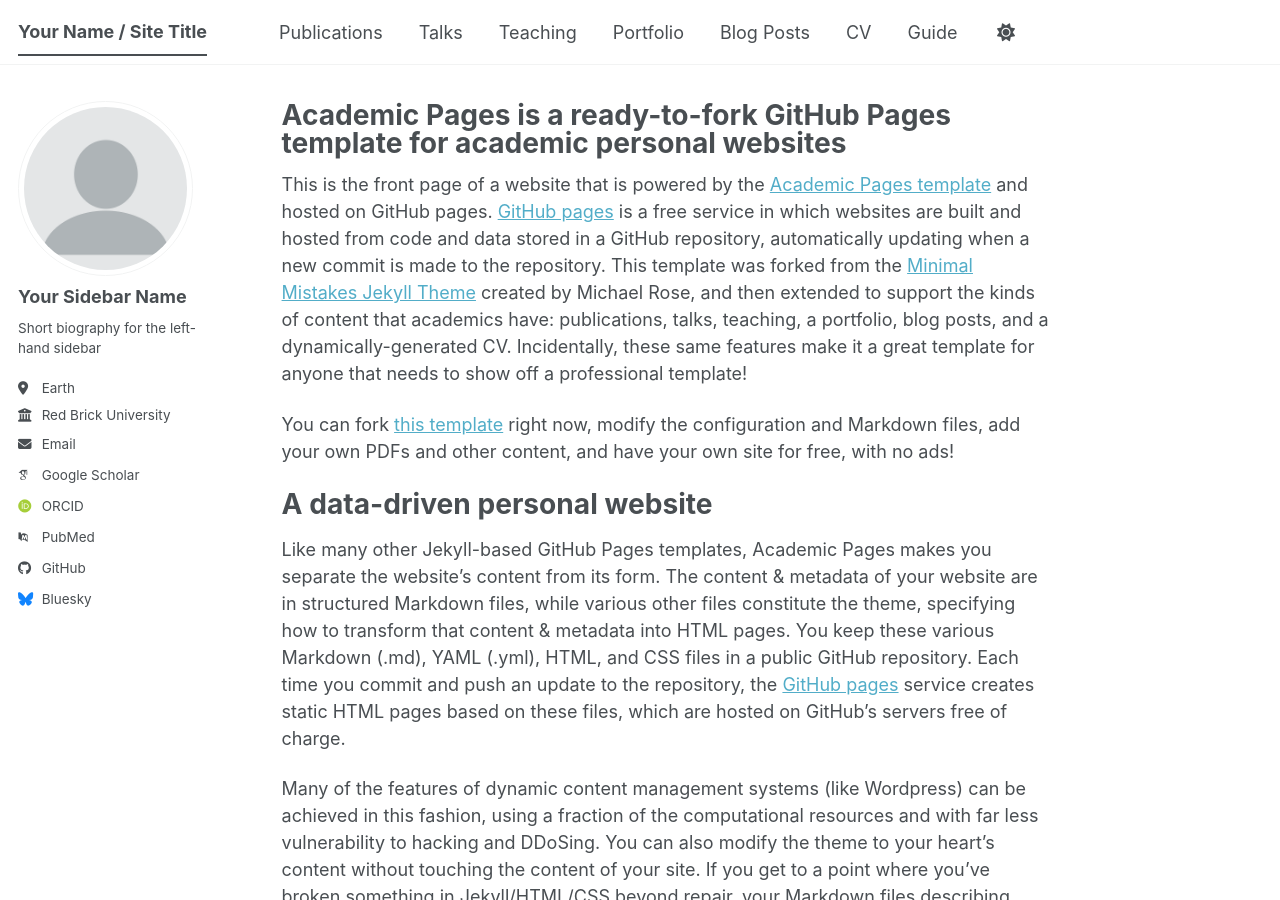
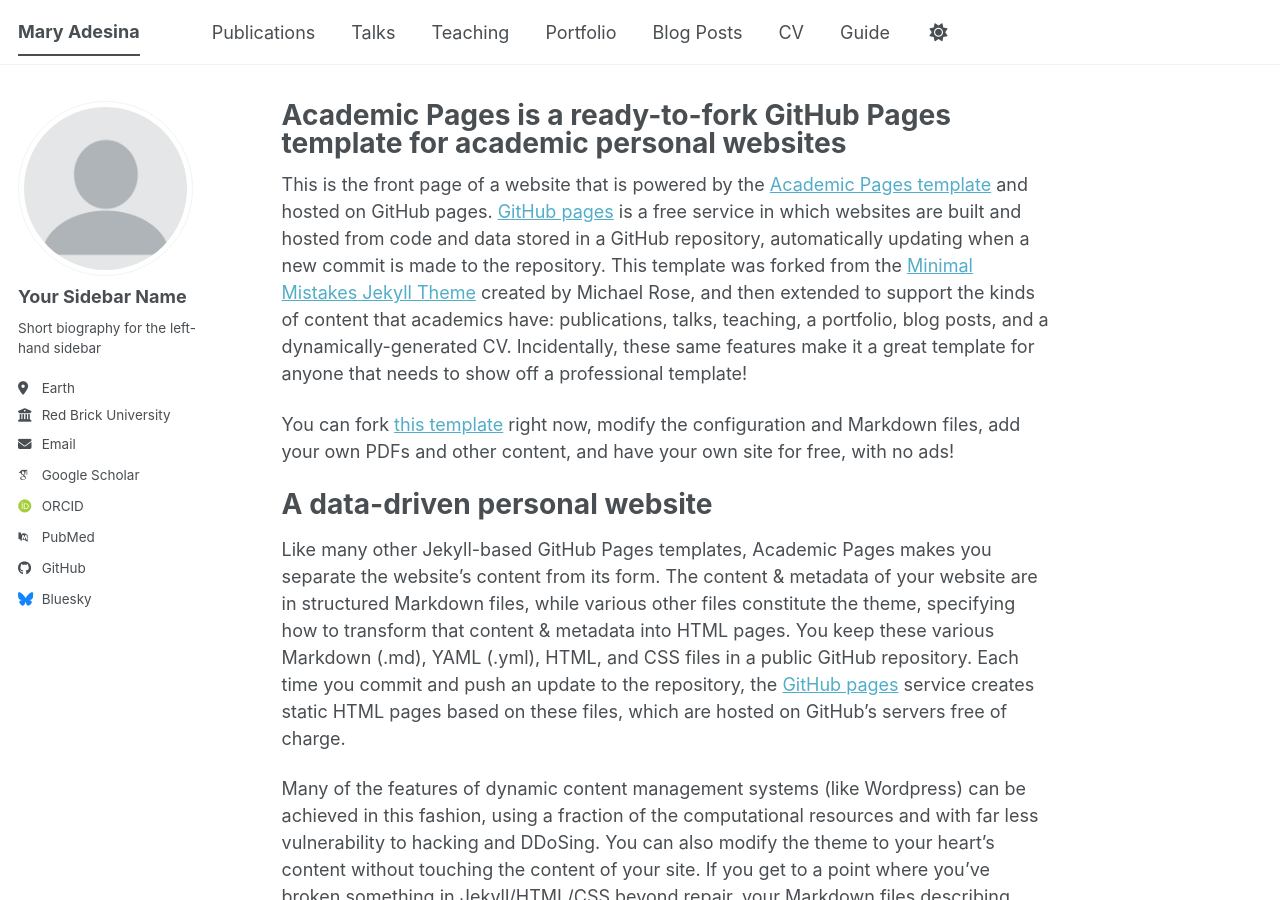
Before and after one commit to adesinamary-hub/adesinamary-hub.github.io, a Jekyll site: the page built from _pages/about.md, in a window 1280 px wide and 900 px high. Built offline with Jekyll 4.4.1, drawn with Linux system fonts in a browser that asks for light colours; some web fonts are replaced; a script bundle is joined from its source files by our own code; library files that are not in the unit come from our copies.

Commit message:
Update _config.yml

```diff
--- a/_config.yml
+++ b/_config.yml
@@ -9,14 +9,14 @@
 # Basic Site Settings
 locale                   : "en-US"
 site_theme               : "default" # The available themes options are "default", "air", "sunrise", "mint", "dirt" and "contrast"
-title                    : "Your Name / Site Title"
+title                    : "Mary Adesina"
 title_separator          : "-"
 name                     : &name "Your Name"
 description              : &description "Your Name's academic portfolio"   # Update this with a general description of your site, this is the default if not overridden by a page
-url                      : https://academicpages.github.io # The base hostname & protocol for your site e.g. "https://[your GitHub username].github.io",
+url                      : https://adesinamary-hub.github.io # The base hostname & protocol for your site e.g. "https://[your GitHub username].github.io",
                                                            # or if you already have some other page hosted on Github then use "https://[your GitHub username].github.io/[Your Repo Name]"
 baseurl                  : "" # the subpath of your site, e.g. "/blog"
-repository               : "academicpages/academicpages.github.io"
+repository               : "adesinamary-hub/adesinamary-hub.github.io"
 
 # Site Author - The following control what appear as part of the author content on the side bar.
 #               If a field is blank the icon and link will not appear, otherwise it will be shown.
```
